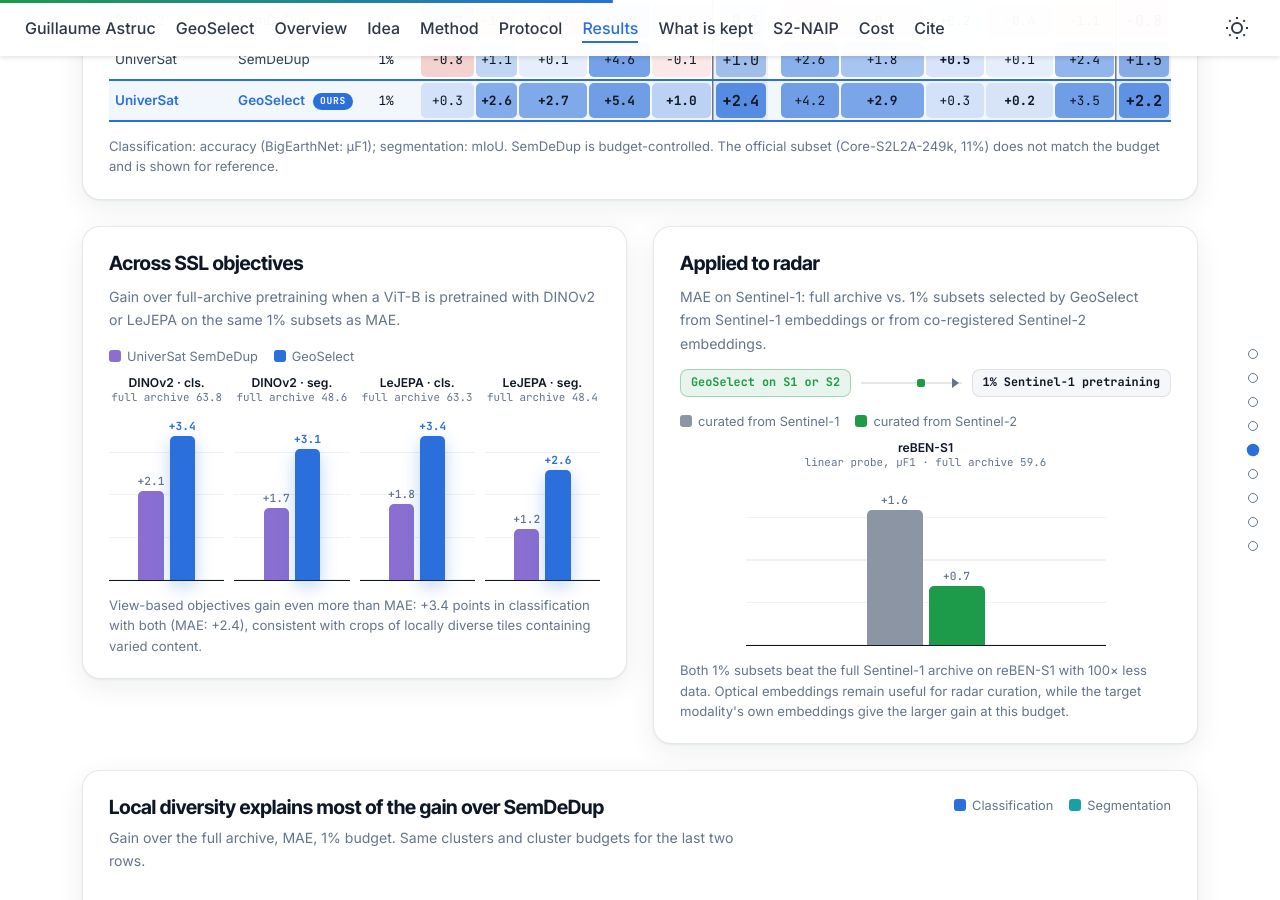
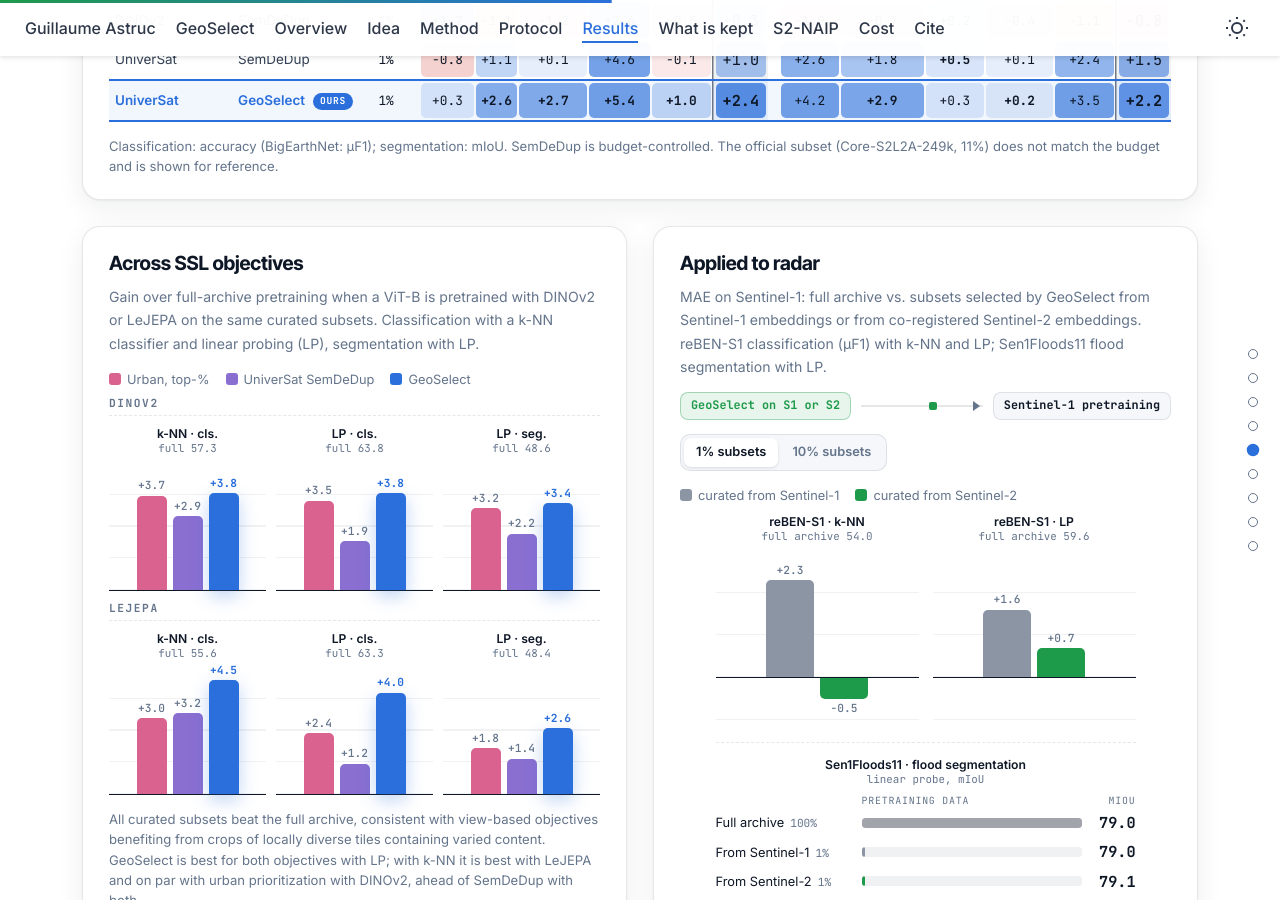
Before and after one commit to gastruc/gastruc.github.io, a Jekyll site: the page built from projects/geoselect.md, in a window 1280 px wide and 900 px high, scrolled down 7275 px. Built offline with Jekyll 4.4.1, drawn with Linux system fonts in a browser that asks for light colours; a script that is not in the unit is left out; some of the changed text lies outside the part shown.

Commit message:
update page

```diff
--- a/assets/publications/geoselect/geoselect.css
+++ b/assets/publications/geoselect/geoselect.css
@@ -468,7 +468,11 @@ body.gs-body nav ul li a.gs-on::after { width: 100%; background-color: var(--gs-
 .gs-grid2 { display: grid; grid-template-columns: 1fr 1fr; gap: 26px; align-items: start; }
 .gs-grid2 > .gs-card { margin-bottom: 26px; }
 .gs-grid2-uneven { grid-template-columns: 1.15fr 0.85fr; align-items: center; }
-.gs-ssl { display: grid; grid-template-columns: repeat(4, 1fr); gap: 10px; }
+.gs-budget { margin: 0 0 14px; }
+.gs-ssl-obj { font: 600 0.7rem/1 'JetBrains Mono', monospace; letter-spacing: 0.14em; text-transform: uppercase; color: var(--gs-muted);
+  margin: 8px 0 10px; padding-bottom: 6px; border-bottom: 1px dashed var(--gs-line); }
+.gs-ssl-row { display: grid; grid-template-columns: repeat(3, 1fr); gap: 10px; margin-bottom: 12px; }
+.gs-ssl .gs-mini-plot { height: 128px; }
 .gs-mini { display: flex; flex-direction: column; }
 .gs-mini-t { font: 600 0.76rem/1.25 'Inter', sans-serif; color: var(--gs-ink); text-align: center; min-height: 2.5em; }
 .gs-mini-t span { display: block; font: 0.68rem/1.3 'JetBrains Mono', monospace; color: var(--gs-muted); font-weight: 400; }
@@ -476,7 +480,12 @@ body.gs-body nav ul li a.gs-on::after { width: 100%; background-color: var(--gs-
   border-bottom: 1.5px solid var(--gs-ink); margin-top: 6px; }
 .gs-mini-plot::before { content: ''; position: absolute; left: 0; right: 0; top: 0; bottom: 0;
   background: repeating-linear-gradient(0deg, var(--gs-line2) 0 1px, transparent 1px 25%); pointer-events: none; }
-.gs-vbar { position: relative; width: 22%; max-width: 30px; height: 0; border-radius: 5px 5px 0 0; transition: height 1s cubic-bezier(.2, .7, .2, 1); }
+.gs-mini-plot.has-neg { border-bottom: 0; }
+.gs-mini-zero { position: absolute; left: 0; right: 0; height: 1.5px; margin-bottom: -0.75px; background: var(--gs-ink); z-index: 1; }
+.gs-vcol { position: relative; align-self: stretch; width: 22%; max-width: 30px; }
+.gs-vbar { position: absolute; left: 0; right: 0; height: 0; border-radius: 5px 5px 0 0; transition: height 1s cubic-bezier(.2, .7, .2, 1); }
+.gs-vbar.neg { border-radius: 0 0 5px 5px; }
+.gs-vbar.neg span { bottom: auto; top: 100%; padding-bottom: 0; padding-top: 4px; }
 .gs-vbar span { position: absolute; bottom: 100%; left: 50%; transform: translateX(-50%); padding-bottom: 4px; font: 500 0.7rem/1 'JetBrains Mono', monospace;
   color: var(--gs-muted); white-space: nowrap; opacity: 0; transition: opacity 0.4s 0.8s; }
 .gs-vbar.ours span { color: var(--gs-ours); font-weight: 600; }
@@ -492,8 +501,22 @@ body.gs-body nav ul li a.gs-on::after { width: 100%; background-color: var(--gs-
 .gs-xmod-arrow { position: relative; flex: 1 1 40px; min-width: 40px; height: 2px; background: var(--gs-line); }
 .gs-xmod-arrow::after { content: ''; position: absolute; right: -2px; top: -4px; border: 5px solid transparent; border-left: 7px solid var(--gs-muted); }
 .gs-xmod-arrow i { position: absolute; top: -3px; width: 8px; height: 8px; border-radius: 2px; background: var(--gs-keep); animation: gs-flow 2s linear infinite; }
-.gs-xmod { display: grid; grid-template-columns: 1fr; max-width: 360px; margin: 0 auto; }
-.gs-xmod .gs-vbar { width: 22%; max-width: 56px; }
+.gs-xmod { display: grid; grid-template-columns: repeat(2, 1fr); gap: 14px; max-width: 420px; margin: 0 auto; }
+.gs-xmod .gs-vcol { width: 24%; max-width: 48px; }
+.gs-par { max-width: 420px; margin: 22px auto 0; padding-top: 14px; border-top: 1px dashed var(--gs-line); }
+.gs-par-t { font: 600 0.76rem/1.25 'Inter', sans-serif; color: var(--gs-ink); text-align: center; margin-bottom: 10px; }
+.gs-par-t span { display: block; font: 0.68rem/1.3 'JetBrains Mono', monospace; color: var(--gs-muted); font-weight: 400; }
+.gs-par-row { display: grid; grid-template-columns: 136px 1fr 44px; gap: 10px; align-items: center; padding: 4px 0; }
+.gs-par-hd { padding: 0 0 2px; font: 0.62rem/1 'JetBrains Mono', monospace; letter-spacing: 0.08em; text-transform: uppercase; color: var(--gs-muted); }
+.gs-par-hd span:last-child { text-align: right; }
+.gs-par-row .n { font-size: 0.8rem; color: var(--gs-ink); white-space: nowrap; }
+.gs-par-row .n small { margin-left: 6px; font: 0.7rem 'JetBrains Mono', monospace; color: var(--gs-muted); }
+.gs-par-row .tr { height: 10px; border-radius: 3px; background: var(--gs-line2); overflow: hidden; }
+.gs-par-row .tr i { display: block; height: 100%; width: 0; border-radius: 3px; transition: width 1.2s cubic-bezier(.2, .7, .2, 1); }
+.gs-par-row.full .tr i { background: var(--gs-ink); opacity: 0.35; }
+.gs-par-row.s1 .tr i { background: var(--gs-unif); } .gs-par-row.s2 .tr i { background: var(--gs-keep); }
+.gs-par-row .v { font: 600 0.95rem/1 'JetBrains Mono', monospace; color: var(--gs-ink); text-align: right; }
+.gs-par-tag { margin-top: 10px; text-align: center; font: 600 0.74rem/1.3 'JetBrains Mono', monospace; color: var(--gs-keep); }
 
 /* ablation */
 .gs-abl { display: grid; gap: 12px; }
@@ -734,7 +757,8 @@ body.gs-body nav ul li a.gs-on::after { width: 100%; background-color: var(--gs-
   .gs-race-name { font-size: 0.74rem; }
   .gs-alloc-grid { grid-template-columns: 1fr; }
   .gs-spec-views { grid-template-columns: 1fr 1fr; gap: 8px; }
-  .gs-ssl { grid-template-columns: repeat(2, 1fr); row-gap: 22px; }
+  .gs-ssl-row { gap: 6px; }
+  .gs-par-row { grid-template-columns: 124px 1fr 40px; gap: 8px; }
   .gs-meters { grid-template-columns: 1fr; }
   .gs-meter { grid-template-columns: 104px 1fr 40px; }
   .gs-abl-row { grid-template-columns: 1fr; gap: 8px; }
--- a/assets/publications/geoselect/geoselect.js
+++ b/assets/publications/geoselect/geoselect.js
@@ -642,47 +642,95 @@
   }
 
   /* ================= results: small bar charts ================= */
-  function miniBars(container, groups, klass, max) {
-    var bars = [];
+  // Vertical bars of signed gains, on a shared [min, max] axis (min < 0 draws a zero line).
+  function miniBars(container, groups, klass, max, min) {
+    min = Math.min(0, min || 0);
+    var span = max - min, zero = -min / span * 100, bars = [];
     groups.forEach(function (gr) {
       var m = h('div', 'gs-mini', null, container);
       h('div', 'gs-mini-t', gr.t + '<span>' + gr.s + '</span>', m);
-      var plot = h('div', 'gs-mini-plot', null, m);
+      var plot = h('div', 'gs-mini-plot' + (min < 0 ? ' has-neg' : ''), null, m);
+      if (min < 0) h('div', 'gs-mini-zero', null, plot).style.bottom = zero.toFixed(2) + '%';
       gr.v.forEach(function (v, i) {
-        var b = h('div', 'gs-vbar ' + klass[i], '<span>' + signed(v, 1) + '</span>', plot);
-        b.dataset.h = (Math.max(0, v) / max * 100).toFixed(1);
+        var col = h('div', 'gs-vcol', null, plot);
+        var b = h('div', 'gs-vbar ' + klass[i] + (v < 0 ? ' neg' : ''), '<span>' + signed(v, 1) + '</span>', col);
+        if (v < 0) b.style.top = (100 - zero).toFixed(2) + '%'; else b.style.bottom = zero.toFixed(2) + '%';
+        b.dataset.h = (Math.abs(v) / span * 100).toFixed(1);
         b.style.transitionDelay = (i * 120) + 'ms';
         bars.push(b);
       });
     });
     onVisible(container, function () {
       container.classList.add('is-in');
-      bars.forEach(function (b) { b.style.height = 'calc(' + b.dataset.h + '% - 0px)'; });
+      bars.forEach(function (b) { b.style.height = b.dataset.h + '%'; });
     }, { threshold: 0.35 });
+  }
+
+  // "1% subsets / 10% subsets" tabs of a card (opening on 1%): re-render its chart and show the matching note.
+  function budgetTabs(card, render) {
+    var tabs = $$('.gs-budget button', card), notes = $$('.gs-bnote', card), cur = null;
+    function set(k) {
+      if (k === cur) return;
+      cur = k;
+      tabs.forEach(function (b) { b.setAttribute('aria-selected', b.dataset.k === k ? 'true' : 'false'); });
+      notes.forEach(function (p) { p.style.display = p.dataset.k === k ? '' : 'none'; });
+      render(k);
+    }
+    tabs.forEach(function (b) { b.addEventListener('click', function () { set(b.dataset.k); }); });
+    set('1');
   }
 
   function ssl() {
     var c = $('#gs-ssl .gs-ssl');
     if (!c) return;
-    // 1% subsets (supplementary per-dataset table): UniverSat SemDeDup, GeoSelect
-    miniBars(c, [
-      { t: 'DINOv2 &middot; cls.', s: 'full archive 63.8', v: [2.1, 3.4] },
-      { t: 'DINOv2 &middot; seg.', s: 'full archive 48.6', v: [1.7, 3.1] },
-      { t: 'LeJEPA &middot; cls.', s: 'full archive 63.3', v: [1.8, 3.4] },
-      { t: 'LeJEPA &middot; seg.', s: 'full archive 48.4', v: [1.2, 2.6] }
-    ], ['sem', 'ours'], 4.0);
+    // Main-paper Table 3 (tables/ssl_transfer_knn.tex), i.e. the 10% subsets; the page does not state the budget here
+    // (user, 2026-11-24). Gains = printed value - printed full-archive value (arXiv convention).
+    // [label, full archive, [Urban top-%, UniverSat SemDeDup, GeoSelect]]
+    [
+      { n: 'DINOv2', g: [['k-NN &middot; cls.', 57.3, [3.7, 2.9, 3.8]], ['LP &middot; cls.', 63.8, [3.5, 1.9, 3.8]], ['LP &middot; seg.', 48.6, [3.2, 2.2, 3.4]]] },
+      { n: 'LeJEPA', g: [['k-NN &middot; cls.', 55.6, [3.0, 3.2, 4.5]], ['LP &middot; cls.', 63.3, [2.4, 1.2, 4.0]], ['LP &middot; seg.', 48.4, [1.8, 1.4, 2.6]]] }
+    ].forEach(function (o) {
+      h('div', 'gs-ssl-obj', o.n, c);
+      miniBars(h('div', 'gs-ssl-row', null, c), o.g.map(function (g) {
+        return { t: g[0], s: 'full ' + g[1].toFixed(1), v: g[2] };
+      }), ['urban', 'sem', 'ours'], 5.0);
+    });
   }
 
   function xmod() {
-    var c = $('#gs-xmod .gs-xmod');
+    var card = $('#gs-xmod'), c = card && $('.gs-xmod', card), par = card && $('.gs-par', card);
     if (!c) return;
     var lg = h('div', 'gs-mini-legend', '<span><i></i>curated from Sentinel-1</span><span><i></i>curated from Sentinel-2</span>');
     c.parentNode.insertBefore(lg, c);
     $$('i', lg)[0].style.background = 'var(--gs-unif)'; $$('i', lg)[1].style.background = 'var(--gs-keep)';
-    // 1% subsets, linear probing (supplementary Sentinel-1 table)
-    miniBars(c, [
-      { t: 'reBEN-S1', s: 'linear probe, &micro;F1 &middot; full archive 59.6', v: [1.6, 0.7] }
-    ], ['s1', 's2'], 2.0);
+    // MAE on Core-S1RTC. 1%: main-paper Table 4 (tables/modality_transfer.tex); 10%: Table S4 (tables/modality_transfer_1pct.tex).
+    // Gains = printed value - printed full-archive value, as in Table 4 (Table S4 prints unrounded differences: +2.7, -0.4).
+    // Full archive: reBEN-S1 k-NN 54.0, LP 59.6, Sen1Floods11 79.0. [from Sentinel-1, from Sentinel-2]
+    var D = {
+      '10': { knn: [2.6, 0.8], lp: [1.2, 1.8], seg: ['79.1', '79.1'], x: 10 },
+      '1': { knn: [2.3, -0.5], lp: [1.6, 0.7], seg: ['79.0', '79.1'], x: 100 }
+    };
+    budgetTabs(card, function (k) {
+      var d = D[k];
+      c.innerHTML = '';
+      miniBars(c, [
+        { t: 'reBEN-S1 &middot; k-NN', s: 'full archive 54.0', v: d.knn },
+        { t: 'reBEN-S1 &middot; LP', s: 'full archive 59.6', v: d.lp }
+      ], ['s1', 's2'], 3.0, -1.0);
+      if (!par) return;
+      // Flood segmentation is flat (within 0.1 mIoU), so it is shown as absolute mIoU next to the data each model saw.
+      par.innerHTML = '<div class="gs-par-t">Sen1Floods11 &middot; flood segmentation<span>linear probe, mIoU</span></div>' +
+        '<div class="gs-par-row gs-par-hd"><span></span><span>pretraining data</span><span>mIoU</span></div>';
+      var fills = [['Full archive', 100, '79.0', 'full'], ['From Sentinel-1', +k, d.seg[0], 's1'], ['From Sentinel-2', +k, d.seg[1], 's2']]
+        .map(function (r, i) {
+          var row = h('div', 'gs-par-row ' + r[3], '<span class="n">' + r[0] + '<small>' + r[1] + '%</small></span>' +
+            '<span class="tr"><i></i></span><span class="v">' + r[2] + '</span>', par);
+          var f = $('i', row); f.dataset.w = r[1]; f.style.transitionDelay = (i * 150) + 'ms';
+          return f;
+        });
+      h('div', 'gs-par-tag', 'Full-archive mIoU with ' + d.x + '&times; less data', par);
+      onVisible(par, function () { fills.forEach(function (f) { f.style.width = 'max(3px, ' + f.dataset.w + '%)'; }); }, { threshold: 0.4 });
+    });
   }
 
   function ablation() {
--- a/projects/geoselect.md
+++ b/projects/geoselect.md
@@ -415,24 +415,32 @@ journal: arXiv preprint, 2026
       <div class="gs-card gs-reveal" id="gs-ssl">
         <div class="gs-card-head gs-card-head-col">
           <h3>Across SSL objectives</h3>
-          <p class="gs-card-sub">Gain over full-archive pretraining when a ViT-B is pretrained with DINOv2 or LeJEPA on the same 1% subsets as MAE.</p>
+          <p class="gs-card-sub">Gain over full-archive pretraining when a ViT-B is pretrained with DINOv2 or LeJEPA on the same curated subsets. Classification with a k-NN classifier and linear probing (LP), segmentation with LP.</p>
         </div>
-        <div class="gs-mini-legend"><span><i class="c-sem"></i>UniverSat SemDeDup</span><span><i class="c-ours"></i>GeoSelect</span></div>
+        <div class="gs-mini-legend"><span><i class="c-urban"></i>Urban, top-%</span><span><i class="c-sem"></i>UniverSat SemDeDup</span><span><i class="c-ours"></i>GeoSelect</span></div>
         <div class="gs-ssl"></div>
-        <p class="gs-note">View-based objectives gain even more than MAE: +3.4 points in classification with both (MAE: +2.4), consistent with crops of locally diverse tiles containing varied content.</p>
+        <p class="gs-note">All curated subsets beat the full archive, consistent with view-based objectives benefiting from crops of locally diverse tiles containing varied content. GeoSelect is best for both objectives with LP; with k-NN it is best with LeJEPA and on par with urban prioritization with DINOv2, ahead of SemDeDup with both.</p>
       </div>
       <div class="gs-card gs-reveal" id="gs-xmod">
         <div class="gs-card-head gs-card-head-col">
           <h3>Applied to radar</h3>
-          <p class="gs-card-sub">MAE on Sentinel-1: full archive vs. 1% subsets selected by GeoSelect from Sentinel-1 embeddings or from co-registered Sentinel-2 embeddings.</p>
+          <p class="gs-card-sub">MAE on Sentinel-1: full archive vs. subsets selected by GeoSelect from Sentinel-1 embeddings or from co-registered Sentinel-2 embeddings. reBEN-S1 classification (&micro;F1) with k-NN and LP; Sen1Floods11 flood segmentation with LP.</p>
         </div>
         <div class="gs-xmod-ill" aria-hidden="true">
           <span class="gs-xmod-chip s2">GeoSelect on S1 or S2</span>
           <span class="gs-xmod-arrow"><i></i></span>
-          <span class="gs-xmod-chip s1">1% Sentinel-1 pretraining</span>
+          <span class="gs-xmod-chip s1">Sentinel-1 pretraining</span>
+        </div>
+        <div class="gs-budget">
+          <div class="gs-seg" role="tablist" aria-label="Curation budget">
+            <button role="tab" aria-selected="true" data-k="1">1% subsets</button>
+            <button role="tab" aria-selected="false" data-k="10">10% subsets</button>
+          </div>
         </div>
         <div class="gs-xmod"></div>
-        <p class="gs-note">Both 1% subsets beat the full Sentinel-1 archive on reBEN-S1 with 100&times; less data. Optical embeddings remain useful for radar curation, while the target modality's own embeddings give the larger gain at this budget.</p>
+        <div class="gs-par"></div>
+        <p class="gs-note gs-bnote" data-k="10" style="display:none">With 10&times; less data, both subsets improve reBEN-S1 classification: Sentinel-1 embeddings give the larger k-NN gain, Sentinel-2 embeddings the larger LP gain. Flood segmentation stays at the full-archive level.</p>
+        <p class="gs-note gs-bnote" data-k="1">With 100&times; less data, curating from Sentinel-1 embeddings improves reBEN-S1 by +2.3 &micro;F1 with k-NN and +1.6 with LP. Sentinel-2 embeddings improve LP (+0.7) but not k-NN: optical embeddings can guide radar curation, but the target modality's own embeddings give larger, more consistent gains. Flood segmentation stays at the full-archive level.</p>
       </div>
     </div>
 
@@ -694,4 +702,4 @@ journal: arXiv preprint, 2026
 <link rel="stylesheet" href="https://cdn.jsdelivr.net/npm/katex@0.16.11/dist/katex.min.css" crossorigin="anonymous">
 <script src="https://cdn.jsdelivr.net/npm/katex@0.16.11/dist/katex.min.js" crossorigin="anonymous"></script>
 <script src="https://cdn.jsdelivr.net/npm/katex@0.16.11/dist/contrib/auto-render.min.js" crossorigin="anonymous"></script>
-<script src="/assets/publications/geoselect/geoselect.js?v=20261123g"></script>
+<script src="/assets/publications/geoselect/geoselect.js?v=20261124c"></script>
```
Also changed, not shown: other parts of projects/geoselect.md (+1 -1 lines).
